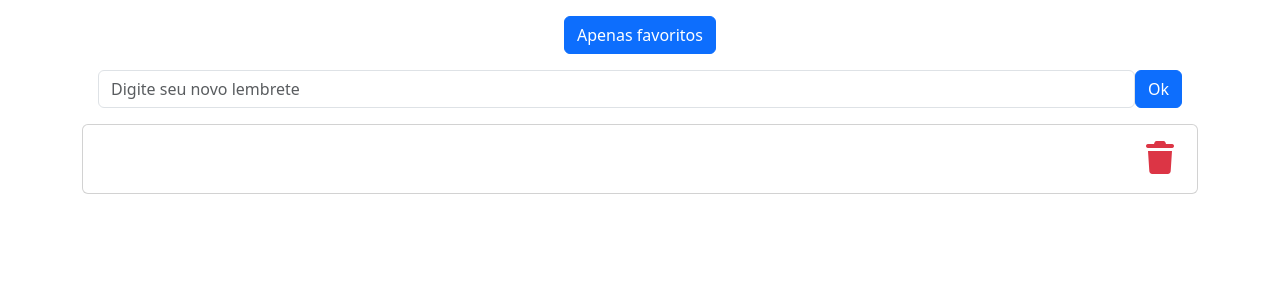
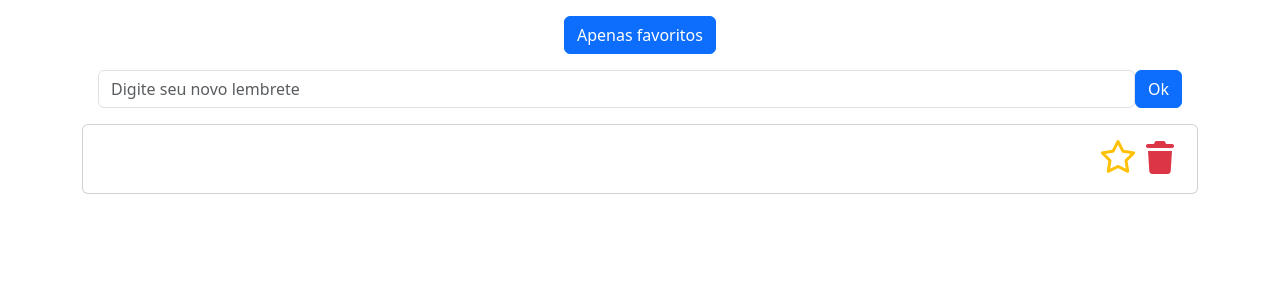
Before and after one commit to Vanssarts/p1_pdm, a React (Vite) app in the folder p1-lembretes/: page / in a window 1280 px wide. Both pictures are taken after a click on the button "Ok". Shown: the top 300 px of the page. Built offline with nearby package versions, Linux system fonts and the light colour scheme.

Commit message:
feat(p1): favorita lembretes

```diff
--- a/p1-lembretes/src/App.jsx
+++ b/p1-lembretes/src/App.jsx
@@ -18,7 +18,9 @@
 
     const novo = {
       descricao,
-      iconeRemover: "fa-solid fa-trash"
+      favorito: false,
+      iconeRemover: "fa-solid fa-trash",
+      iconeFavoritar: "fa-solid fa-star"
     }
 
     const ListaOriginal = this.state.lembretes
@@ -33,6 +35,24 @@
   removerLembrete = (indexParaRemover) => {
     const novaLista = this.state.lembretes.filter((_, i) => i !== indexParaRemover)
     this.setState({ lembretes: novaLista })
+  }
+
+  toggleFavorito = (index) => {
+    const atual = this.state.lembretes;
+    const favoritoInvertido = [];
+    for (let i = 0; i < atual.length; i++) {
+      if (i === index) {
+        const item = atual[i];
+        favoritoInvertido.push({
+          descricao: item.descricao,
+          ...item,
+          favorito: !item.favorito,
+        });
+      } else {
+        favoritoInvertido.push(atual[i]);
+      }
+    }
+    this.setState({lembretes: favoritoInvertido})
   }
 
   render() {
@@ -61,7 +81,10 @@
           {lembretes.map((lembrete, index) => (
             <Lembrete
             descricao={lembrete.descricao}
+            favorito={lembrete.favorito}
             iconeRemover={lembrete.iconeRemover}
+            iconeFavoritar={lembrete.iconeFavoritar}
+            onToggleFavoritar={() => this.toggleFavorito(index)}
             onRemover={() => this.removerLembrete(index)}/>
           ))}
         </div>
--- a/p1-lembretes/src/Lembrete.jsx
+++ b/p1-lembretes/src/Lembrete.jsx
@@ -1,8 +1,19 @@
 const Lembrete = (props) => {
+
+  const iconeFavoritar = props.favorito ? "fa-solid fa-star" : "fa-regular fa-star";
+
   return (
     <div className="card mb-3">
       <div className="card-body d-flex align-items-center">
         <p className="mb-0 flex-grow-1 text-center">{props.descricao}</p>
+        <button
+            type="button"
+            className="btn text-warning p-0"
+            aria-pressed={props.favorito ? "true" : "false"}
+            onClick={props.onToggleFavoritar}>
+            <i className={`${iconeFavoritar} fa-2x`}></i>
+          </button>
+
         <button
           type="button"
           className="btn text-danger p-0"
```
